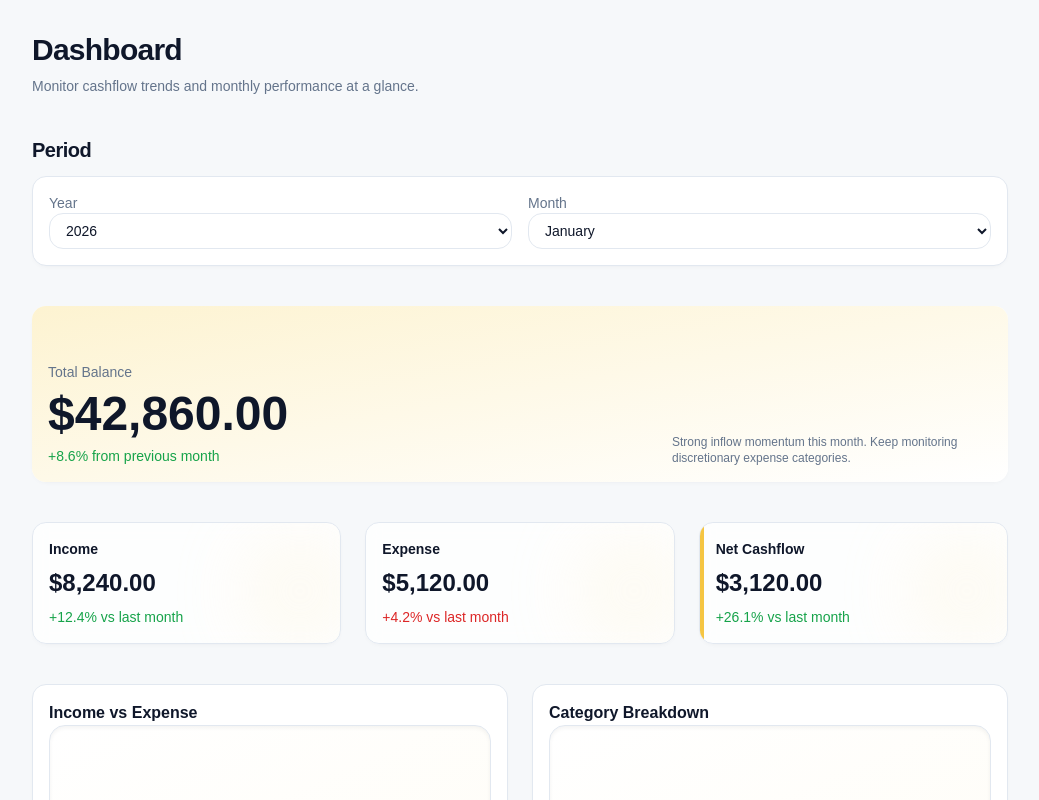
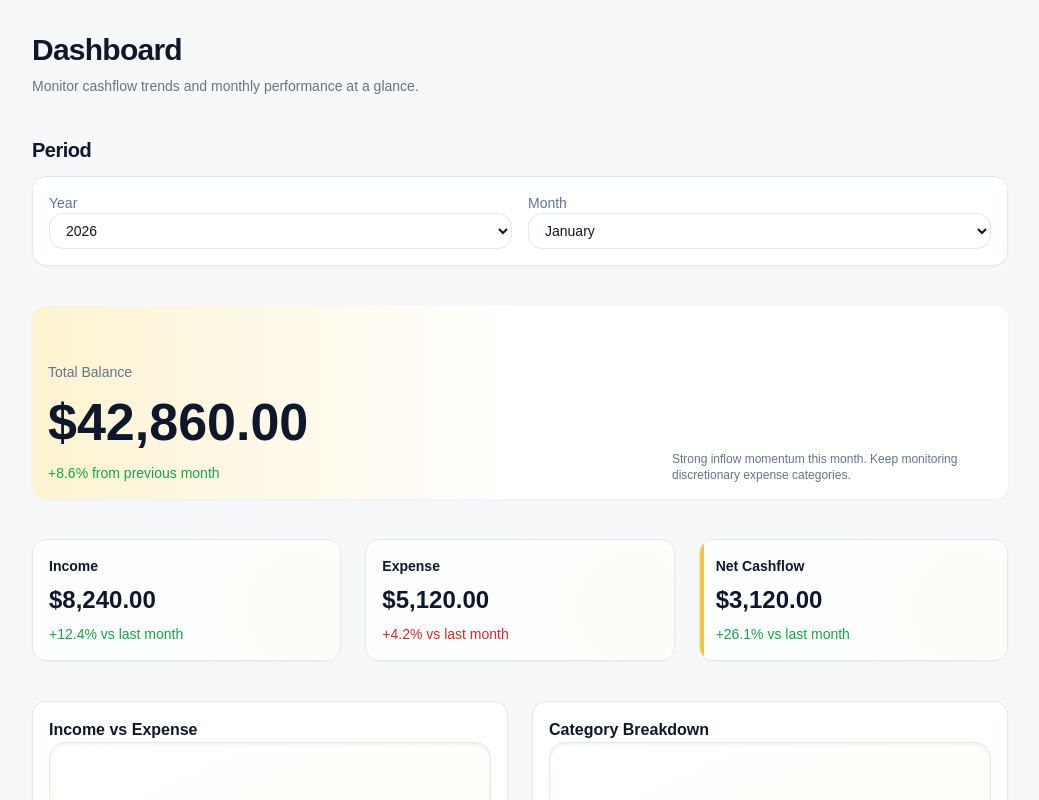
Before and after one commit to yuzequn095/Aurum, a Next.js app in the folder apps/web/: page /dashboard in a window 1280 px wide. Shown: the top 800 px of the page, without its empty margins (120-1159 px from the left). Built offline with nearby package versions, Linux system fonts and the light colour scheme.

Commit message:
style(web): refine dashboard to premium fintech tone

```diff
--- a/apps/web/src/app/dashboard/page.tsx
+++ b/apps/web/src/app/dashboard/page.tsx
@@ -37,12 +37,12 @@ export default function DashboardPage() {
       </Section>
 
       <Card className='relative overflow-hidden rounded-[14px] border-0 shadow-aurumSm'>
-        <div className='absolute inset-0 bg-gradient-to-br from-aurum-primarySoft to-white' />
+        <div className='absolute inset-0 bg-gradient-to-r from-aurum-primarySoft via-white to-white' />
         <CardContent className='relative py-14'>
           <div className='flex flex-col gap-6 md:flex-row md:items-end md:justify-between'>
             <div className='space-y-2'>
               <p className='text-sm font-medium text-aurum-muted'>Total Balance</p>
-              <p className='text-5xl font-semibold text-aurum-text'>$42,860.00</p>
+              <p className='text-[52px] leading-tight font-semibold text-aurum-text'>$42,860.00</p>
               <p className='text-sm font-medium text-aurum-success'>+8.6% from previous month</p>
             </div>
             <p className='max-w-xs text-xs text-aurum-muted'>
```
